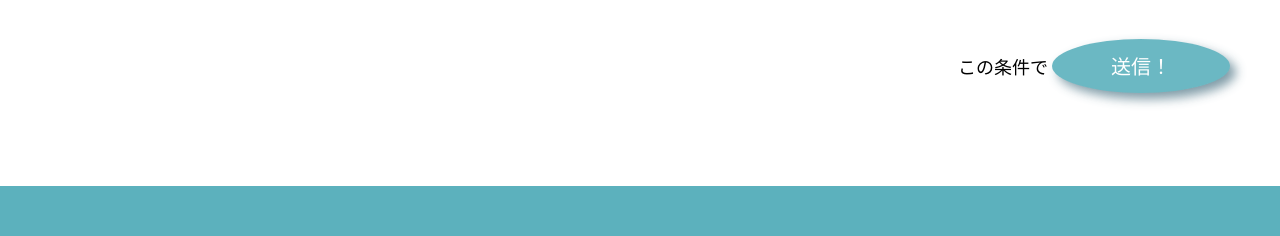
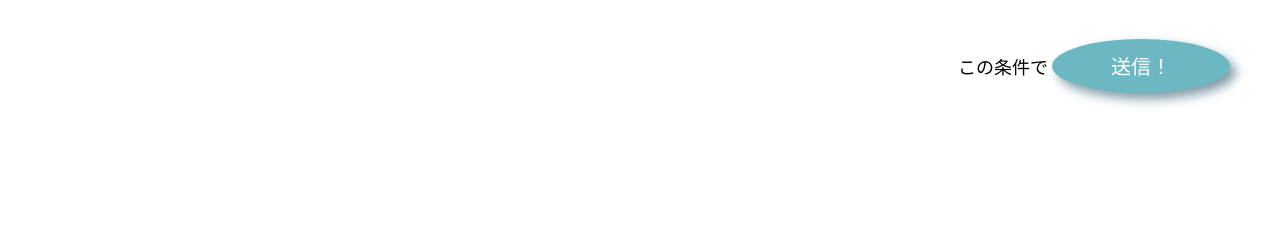
Before and after one commit to rina114/3-2-1Trip, a Flask app: page /input in a window 1280 px wide. Shown: the part 564-800 px from the top of the page. Run offline with Flask 2, Linux system fonts and the light colour scheme; parts of the project's set-up code (start-up, migrations or seed data) failed here and were passed over; some web fonts are replaced.

Commit message:
Update input.css

```diff
--- a/static/input.css
+++ b/static/input.css
@@ -160,8 +160,6 @@ header {
 
 footer {
     width: 100%;
-    height: 50px;
-    background-color: #5CB1BD;
     position: absolute;
     bottom: 0; /*下に固定*/
 }
```
